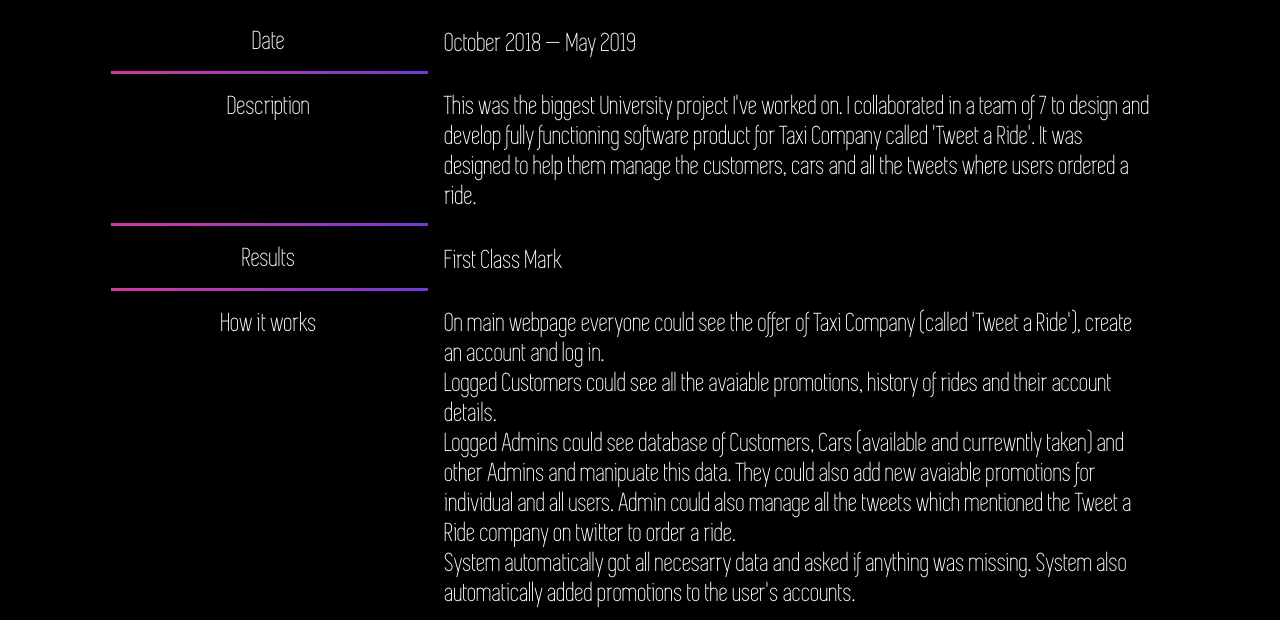
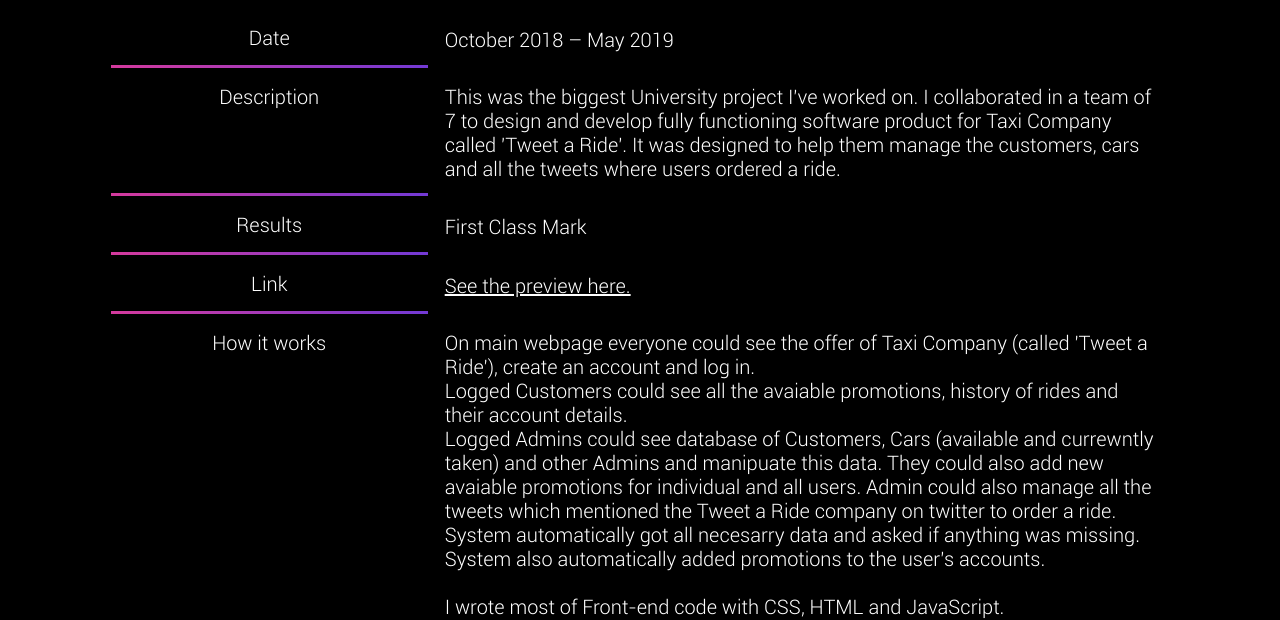
Before and after one commit to aca18awk/aca18awk.github.io, a plain HTML site: page projects_description/taxi.html in a window 1280 px wide. Shown: the part 189-809 px from the top of the page. Drawn offline with Linux system fonts and the light colour scheme.

Commit message:
Change font style in projects section

```diff
--- a/projects_description/taxi.html
+++ b/projects_description/taxi.html
@@ -51,7 +51,16 @@
 
                     <td width="70%">
                         First Class Mark
+                    </td>
+                </tr>
 
+                <tr>
+                    <td class='field_name'>
+                        Link
+                    </td>
+
+                    <td width="70%">
+                        <u><a href='https://youtu.be/4HhFS8FF-4U' target="_blank"> See the preview here. </a></u>
                     </td>
                 </tr>
 
--- a/style/style.css
+++ b/style/style.css
@@ -6,6 +6,17 @@
     font-weight: normal;
     font-style: normal;
 }
+
+@font-face {
+	font-family: 'Roboto Lt';
+	src: url('Roboto-Light.woff2') format('woff2'),
+			url('Roboto-Light.woff') format('woff');
+	font-weight: 300;
+	font-style: normal;
+	font-display: swap;
+}
+
+
 /* <a href="https://www.freepik.com/free-photos-vectors/background">Background photo created by kjpargeter - www.freepik.com</a> */
 body {
 	margin:0px;
@@ -302,6 +313,8 @@ table {
 	width: 85%;
 	margin:auto;
 	text-align: left;
+	font-family: 'Roboto Lt';
+	font-size: 20px;
 }
 
 th,td {
@@ -318,6 +331,7 @@ th,td {
   border-image: linear-gradient(to right, #d53a9d 0%, hsl(262, 65%, 53%) 100%);
 	border-image-slice: 1;
 	vertical-align: top;
+	/* font-family: 'simplificasimplifica'; */
 }
 
 .description_image {
@@ -346,7 +360,7 @@ th,td {
   opacity:0;
 	color: white;
 	font-weight: bold;
-  font-size: 23px;
+  font-size: 21px;
 	text-align: center;
 	margin:10px;
 	margin-bottom:0;
```
Also changed, not shown: style/Roboto-Light.woff (added), style/Roboto-Light.woff2 (added).
